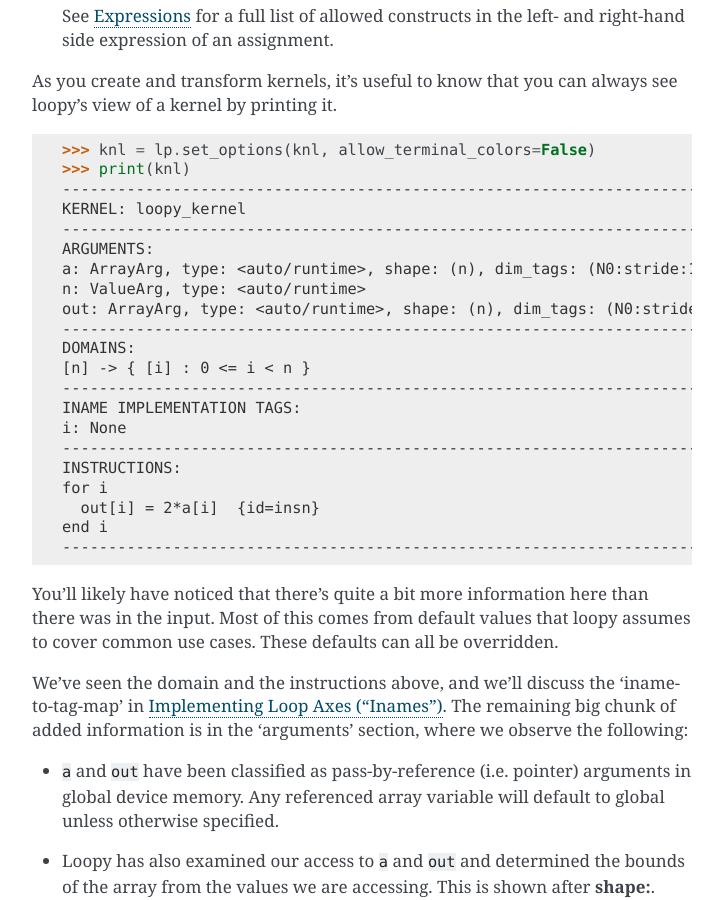
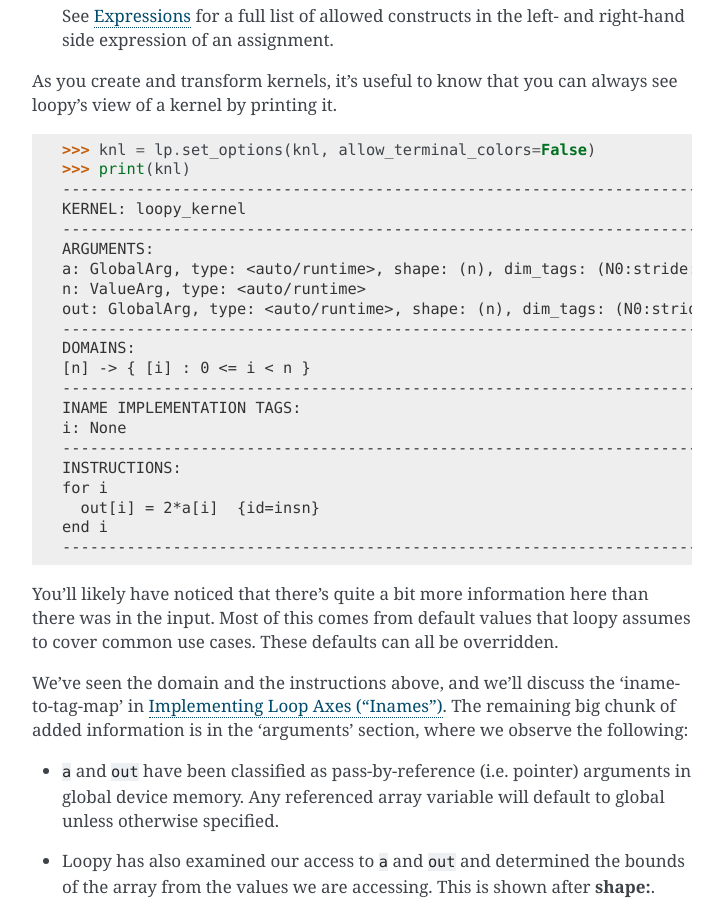
Before and after one commit to inducer/loopy, a Sphinx documentation site: the page built from doc/tutorial.rst, in a window 1280 px wide and 900 px high, scrolled down 1722 px. Shown: the whole window, without its empty margins (388-1111 px from the left). Built offline with Sphinx 7.4.7, drawn with Linux system fonts in a browser that asks for light colours; some of the changed text lies outside the part shown.

Commit message:
Constant arg-> dont infer is_output_only

```diff
--- a/doc/tutorial.rst
+++ b/doc/tutorial.rst
@@ -112,9 +112,9 @@ always see loopy's view of a kernel by printing it.
     KERNEL: loopy_kernel
     ---------------------------------------------------------------------------
     ARGUMENTS:
-    a: ArrayArg, type: <auto/runtime>, shape: (n), dim_tags: (N0:stride:1)
+    a: GlobalArg, type: <auto/runtime>, shape: (n), dim_tags: (N0:stride:1)
     n: ValueArg, type: <auto/runtime>
-    out: ArrayArg, type: <auto/runtime>, shape: (n), dim_tags: (N0:stride:1)
+    out: GlobalArg, type: <auto/runtime>, shape: (n), dim_tags: (N0:stride:1)
     ---------------------------------------------------------------------------
     DOMAINS:
     [n] -> { [i] : 0 <= i < n }
@@ -1145,7 +1145,7 @@ the right by 1 in parallel:
    ...     end
    ...     """,
    ...      [
-   ...         lp.ArrayArg("arr", shape=("n",), dtype=np.int32),
+   ...         lp.GlobalArg("arr", shape=("n",), dtype=np.int32),
    ...          "...",
    ...      ],
    ...     name="rotate_v1",
@@ -1189,7 +1189,7 @@ Let us start with an example. Consider the kernel from above with a
    ...     end
    ...     """,
    ...      [
-   ...         lp.ArrayArg("arr", shape=("n",), dtype=np.int32),
+   ...         lp.GlobalArg("arr", shape=("n",), dtype=np.int32),
    ...          "...",
    ...      ],
    ...     name="rotate_v2",
@@ -1321,8 +1321,8 @@ tagged, as in the following example::
             "{ [i]: 0<=i<n }",
             "out[i%20] = out[i%20] + 2*a[i] {atomic}",
             [
-                lp.ArrayArg("out", dtype, shape=lp.auto, for_atomic=True),
-                lp.ArrayArg("a", dtype, shape=lp.auto),
+                lp.GlobalArg("out", dtype, shape=lp.auto, for_atomic=True),
+                lp.GlobalArg("a", dtype, shape=lp.auto),
                 "..."
                 ],
             assumptions="n>0")
```
Also changed, not shown: 1 other file.
